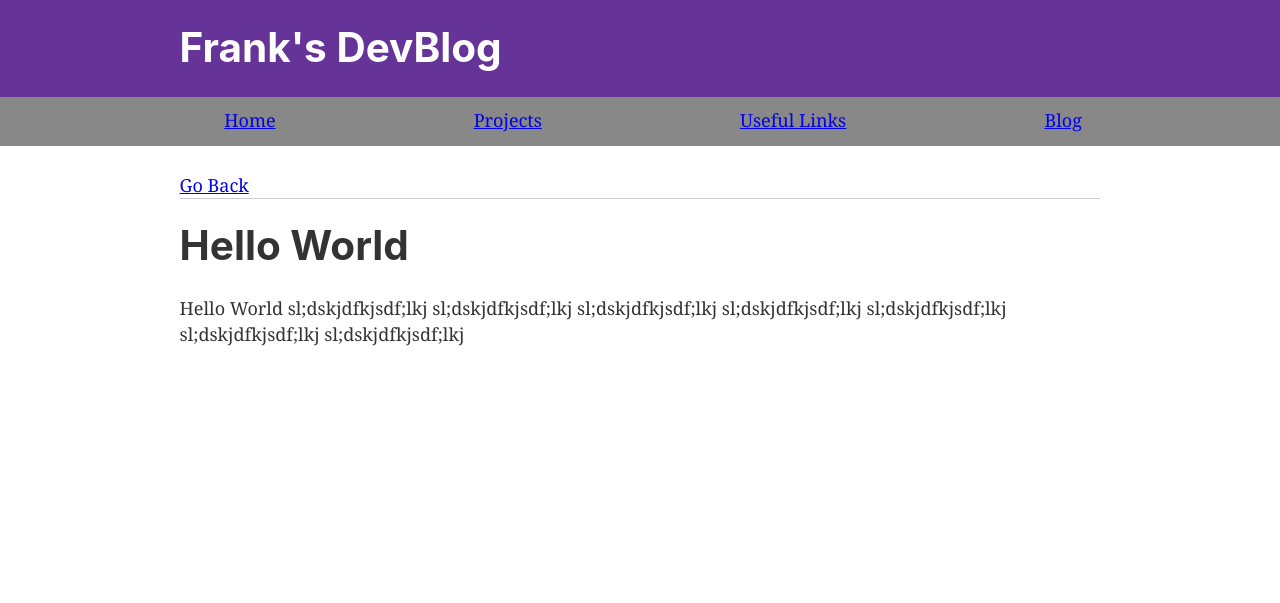
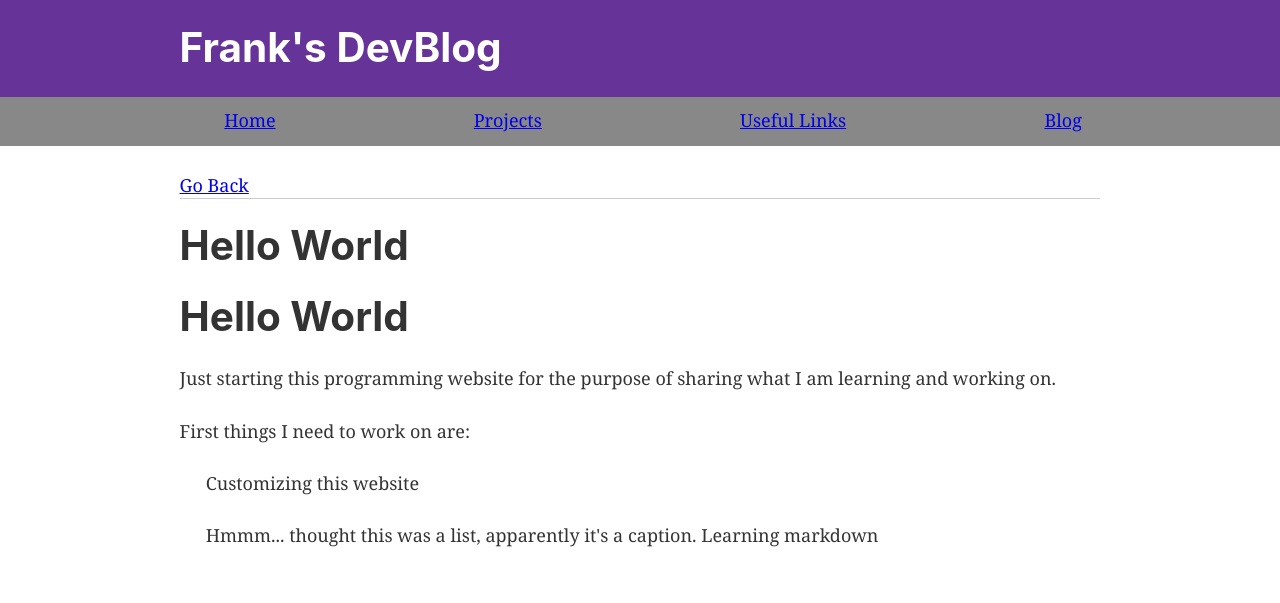
Before and after one commit to FrankYadon/devblog, a Gatsby site: page /20190520 in a window 1280 px wide. Built offline with nearby package versions, Linux system fonts and the light colour scheme; Gatsby itself is replaced by a stand-in of ours.

Commit message:
Tweaking

```diff
--- a/gatsby-config.js
+++ b/gatsby-config.js
@@ -1,7 +1,7 @@
 module.exports = {
   siteMetadata: {
     title: `Frank's DevBlog`,
-    description: `Kick off your next, great Gatsby project with this default starter. This barebones starter ships with the main Gatsby configuration files you might need.`,
+    description: `A website/blog about learning programming.`,
     author: `@frankyadon`,
   },
   plugins: [
--- a/src/posts/2019-05-19-HelloWorld/index.md
+++ b/src/posts/2019-05-19-HelloWorld/index.md
@@ -4,11 +4,12 @@ date: "2019-05-19"
 title: "Hello World"
 ---
 
-Hello World
-sl;dskjdfkjsdf;lkj
-sl;dskjdfkjsdf;lkj
-sl;dskjdfkjsdf;lkj
-sl;dskjdfkjsdf;lkj
-sl;dskjdfkjsdf;lkj
-sl;dskjdfkjsdf;lkj
-sl;dskjdfkjsdf;lkj
+# Hello World
+
+Just starting this programming website for the purpose of sharing what I am learning and working on.
+
+First things I need to work on are:
+
+> Customizing this website
+
+> Hmmm... thought this was a list, apparently it's a caption. Learning markdown
```
